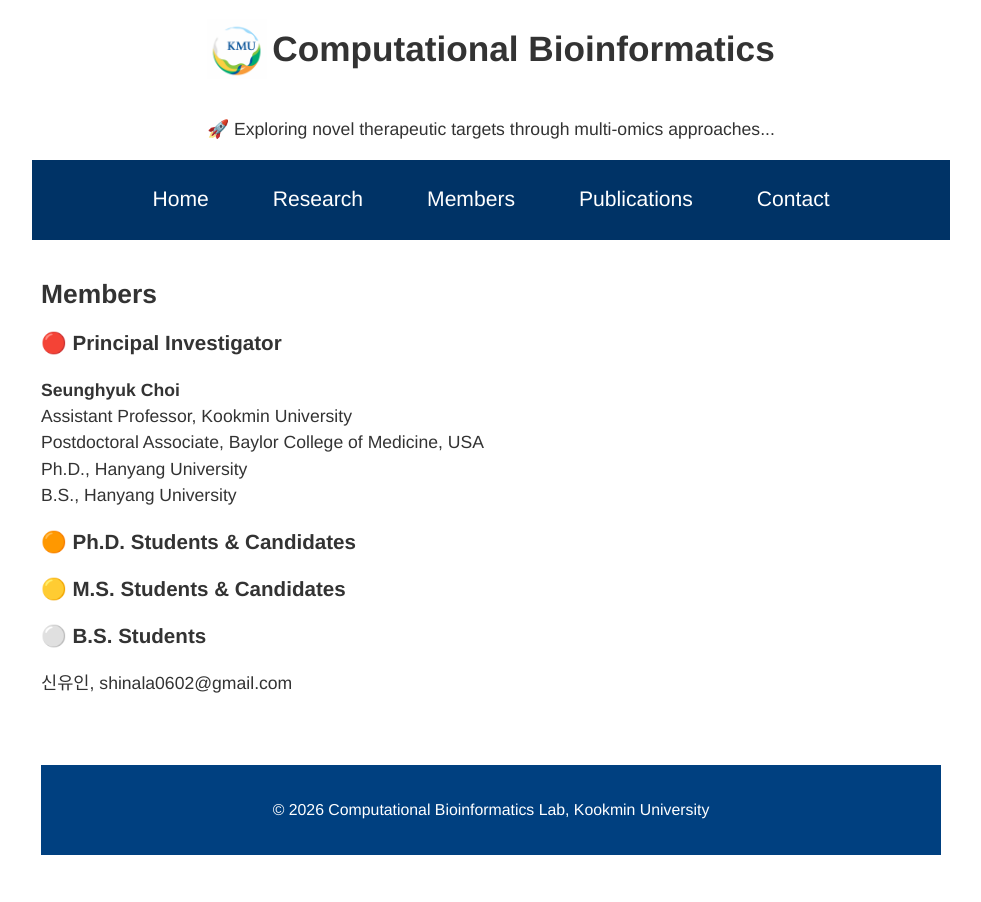
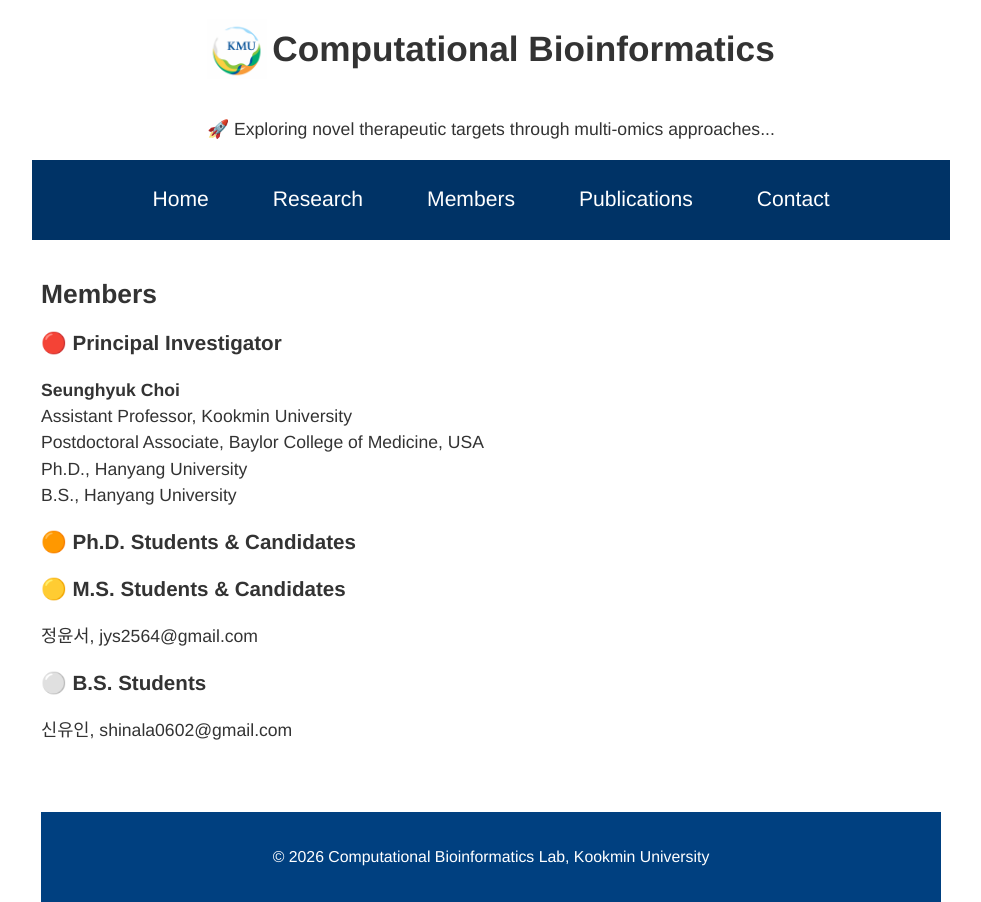
Before and after one commit to progistar/progistar.github.io, a Jekyll site: the page built from pages/members.md, in a window 1280 px wide. Shown: the whole page, without its empty margins (149-1130 px from the left). Built offline with Jekyll 4.4.1, drawn with Linux system fonts in a browser that asks for light colours.

Commit message:
[add] member yunseo jeong

```diff
--- a/pages/members.md
+++ b/pages/members.md
@@ -13,6 +13,6 @@ B.S., Hanyang University
 ### 🟠 Ph.D. Students & Candidates
 
 ### 🟡 M.S. Students & Candidates
-
+정윤서, jys2564@gmail.com
 ### ⚪️ B.S. Students
 신유인, shinala0602@gmail.com
```
